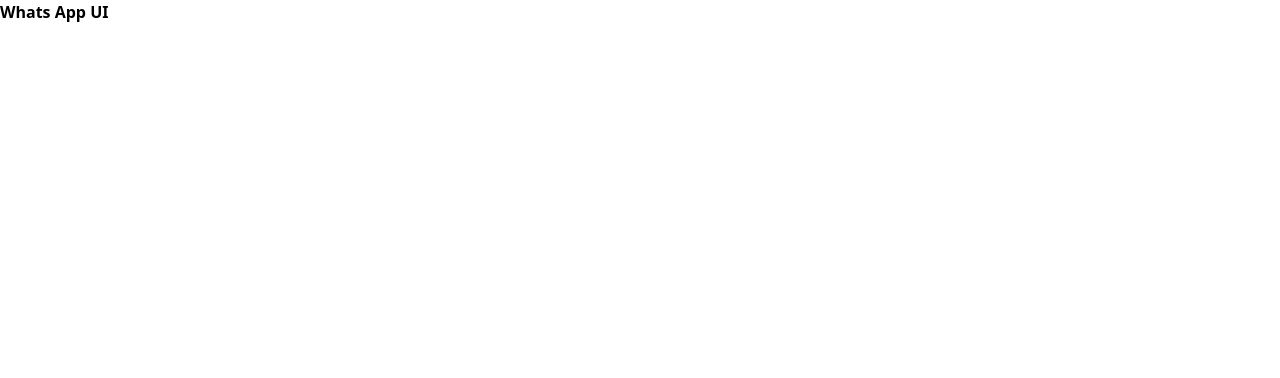
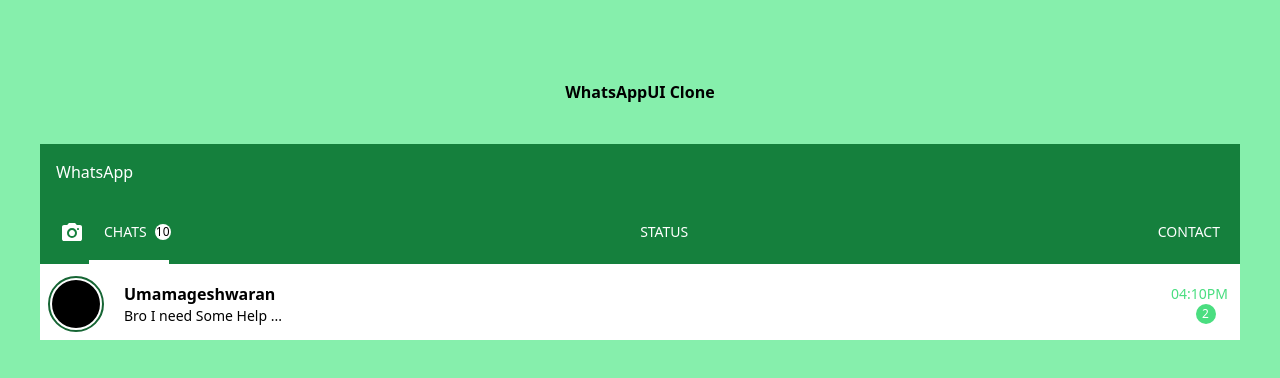
Before and after one commit to UmamageshwaranK/WhatsAppUI, a website: page index.html in a window 1280 px wide. Drawn offline with Linux system fonts and the light colour scheme.

Commit message:
WhatsAppUi ChatsMenu created

```diff
--- a/index.html
+++ b/index.html
@@ -3,11 +3,79 @@
   <head>
     <meta charset="UTF-8" />
     <meta name="viewport" content="width=device-width, initial-scale=1.0" />
-    <title>Document</title>
+    <title>WhatsApp UI Clone</title>
     <!-- Link output.css use tailwind css -->
-    <link href="Assets\Css\output.css" rel="stylesheet" type="text/css" />
+    <link href="Assets/Css/output.css" rel="stylesheet" type="text/css" />
   </head>
-  <body>
-    <h1 class="font-bold">Whats App UI</h1>
+  <body class="bg-green-300 p-10">
+    <span>
+      <h1 class="font-semibold text-center my-10 mx-20 hover:text-white">
+        WhatsAppUI Clone
+      </h1>
+    </span>
+
+    <!-- WhatsApp UI cLone -->
+    <section class="">
+      <!-- WhatsApp NavBar start  -->
+      <div class="bg-green-700 p-4 text-white">
+        <div><h1>WhatsApp</h1></div>
+        <div></div>
+      </div>
+      <!-- WhatsApp NavBar End  -->
+      <!-- WhatsApp Menu -->
+      <div class="bg-green-700 pt-2 pb-2 text-sm text-white">
+        <ul class="p-2 uppercase font-medium flex justify-between items-center">
+          <li>
+            <div class="flex items-center relative">
+              <span class="ml-3 mr-5">
+                <svg
+                  xmlns="http://www.w3.org/2000/svg"
+                  width="32"
+                  height="32"
+                  viewBox="0 0 24 24"
+                  class="fill-current inline-block w-6"
+                >
+                  <path
+                    fill="currentColor"
+                    d="M12 18q2.075 0 3.538-1.462Q17 15.075 17 13q0-2.075-1.462-3.538Q14.075 8 12 8Q9.925 8 8.463 9.462Q7 10.925 7 13q0 2.075 1.463 3.538Q9.925 18 12 18Zm0-2q-1.25 0-2.125-.875T9 13q0-1.25.875-2.125T12 10q1.25 0 2.125.875T15 13q0 1.25-.875 2.125T12 16Zm6-6q.425 0 .712-.288Q19 9.425 19 9t-.288-.713Q18.425 8 18 8t-.712.287Q17 8.575 17 9t.288.712Q17.575 10 18 10ZM4 21q-.825 0-1.412-.587Q2 19.825 2 19V7q0-.825.588-1.412Q3.175 5 4 5h3.15L8.7 3.325q.15-.15.337-.238Q9.225 3 9.425 3h5.15q.2 0 .388.087q.187.088.337.238L16.85 5H20q.825 0 1.413.588Q22 6.175 22 7v12q0 .825-.587 1.413Q20.825 21 20 21Z"
+                  /></svg
+              ></span>
+              Chats
+              <span
+                class="bg-white rounded-full text-black ms-2 p-1 w-4 h-4 flex items-center justify-center text-xs"
+                >10</span
+              >
+              <div class="absolute top-11 right-0.5 bg-white w-20 h-1"></div>
+            </div>
+          </li>
+          <li class="">Status</li>
+          <li class="mr-3">Contact</li>
+        </ul>
+      </div>
+      <!-- WhatsApp Menu End -->
+      <!-- WhatsApp  ChatBox -->
+      <div
+        class="bg-white ps-2 flex items-center space-x-2 pt-3 pb-2 hover:bg-gray-200"
+      >
+        <div class="border-2 border-green-800 rounded-full p-0.5">
+          <div class="bg-black rounded-full h-12 w-12"></div>
+        </div>
+        <div class="flex-1 flex items-center">
+          <div class="ml-3">
+            <h1 class="font-semibold">Umamageshwaran</h1>
+            <p class="text-sm font-light">Bro I need Some Help ...</p>
+          </div>
+        </div>
+        <div class="mr-10">
+          <h4 class="mr-3 text-sm text-green-400">04:10PM</h4>
+          <div class="flex justify-center">
+            <span
+              class="bg-green-400 rounded-full text-xs p-1 h-5 w-5 flex items-center justify-center text-white"
+              >2</span
+            >
+          </div>
+        </div>
+      </div>
+    </section>
   </body>
 </html>
```
Also changed, not shown: Assets/Css/output.css.
